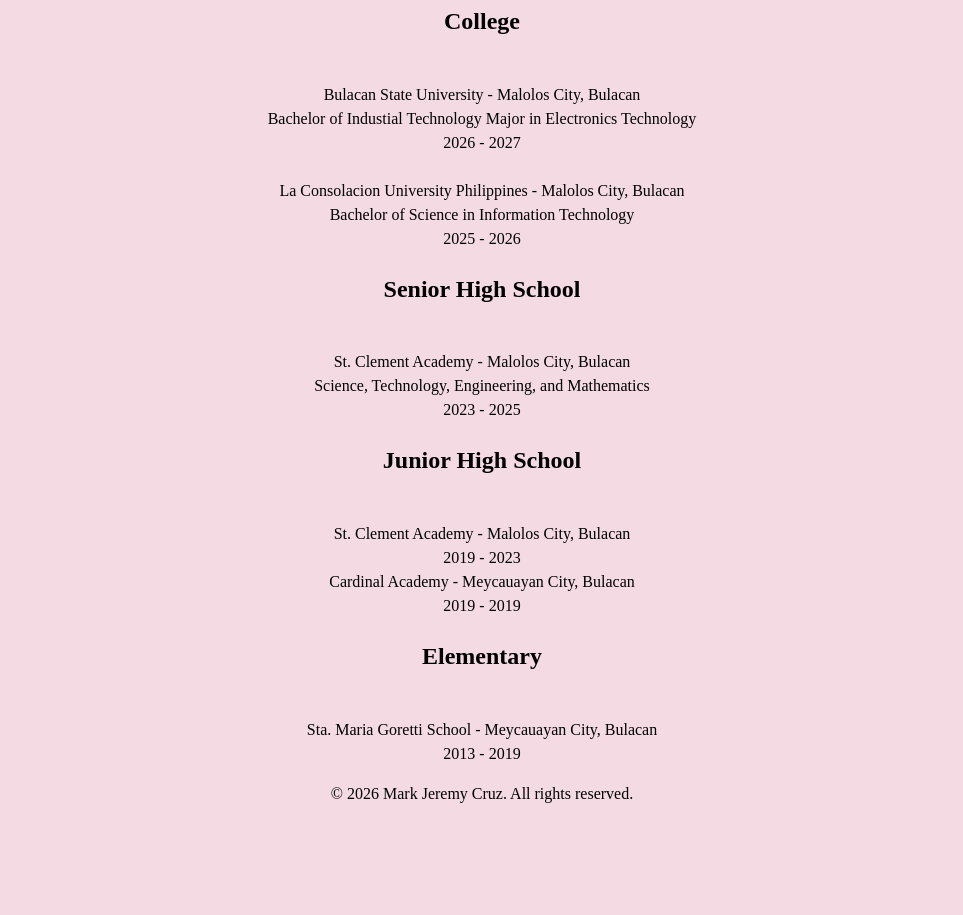
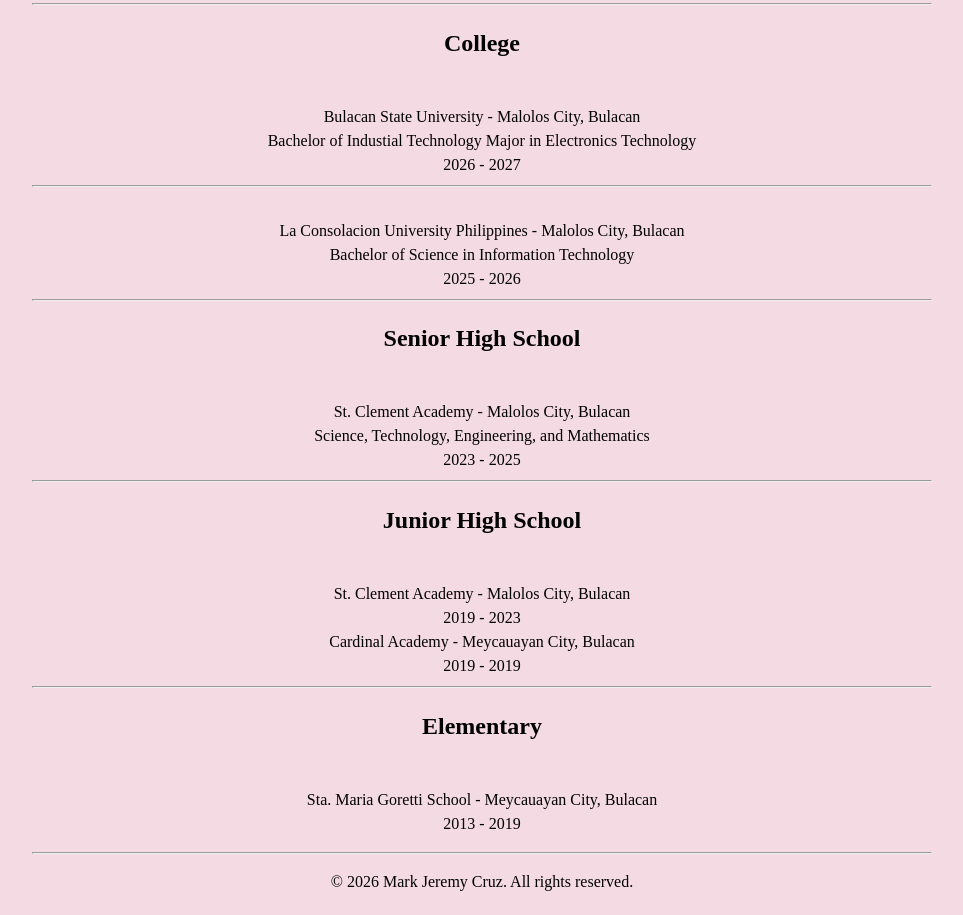
Before and after one commit to Liuuuu0/Portfolio, a plain HTML site: page journey.html in a window 1280 px wide. Shown: the part 425-1340 px from the top of the page, without its empty margins (158-1121 px from the left). Before the commit the page ends 1252 px from the top, so only its background shows below. Drawn offline with Linux system fonts and the light colour scheme.

Commit message:
Update journey.html

```diff
--- a/journey.html
+++ b/journey.html
@@ -12,7 +12,7 @@
 <body>
     <header>
         <h1 id="name">Mark Jeremy Cruz</h1>
-        <img src="images/Mark Jeremy.jpg" alt="Mark Jeremy Cruz" width="200" height="200">
+        <img id="profile-image" src="images/Mark Jeremy.jpg" alt="Mark Jeremy Cruz" width="200" height="200">
         <br>
         <button onClick="window.location.href='index.html'"
             style="background-color: white; color: rgb(245, 152, 168);">Home</button>
@@ -24,34 +24,38 @@
             style="background-color: white; color: rgb(245, 152, 168);">Contact</button>
     </header>
     <hr>
+    <div id="academic-journey">
         <h1>Academic Journey</h1>
+        <hr>
         <main>
             <p>
             <h2> College</h2>
             <br>Bulacan State University - Malolos City, Bulacan</br>
             Bachelor of Industial Technology Major in Electronics Technology
             <br>2026 - 2027</br>
-
+            <hr>
             <br>La Consolacion University Philippines - Malolos City, Bulacan</br>
             Bachelor of Science in Information Technology
             <br>2025 - 2026</br>
-
+            <hr>
             <h2> Senior High School</h2>
             <br>St. Clement Academy - Malolos City, Bulacan</br>
             Science, Technology, Engineering, and Mathematics
             <br>2023 - 2025</br>
-
+            <hr>
             <h2> Junior High School</h2>
             <br>St. Clement Academy - Malolos City, Bulacan</br>
             2019 - 2023
 
             <br>Cardinal Academy - Meycauayan City, Bulacan</br>
             2019 - 2019
-
+            <hr>
             <h2> Elementary</h2>
             <br>Sta. Maria Goretti School - Meycauayan City, Bulacan</br>
             2013 - 2019
             </p>
+    </div>
+    <hr>
     </main>
     <footer>
         <p>© 2026 Mark Jeremy Cruz. All rights reserved.</p>
```
Lines whose indentation alone changed are shown as unchanged.
